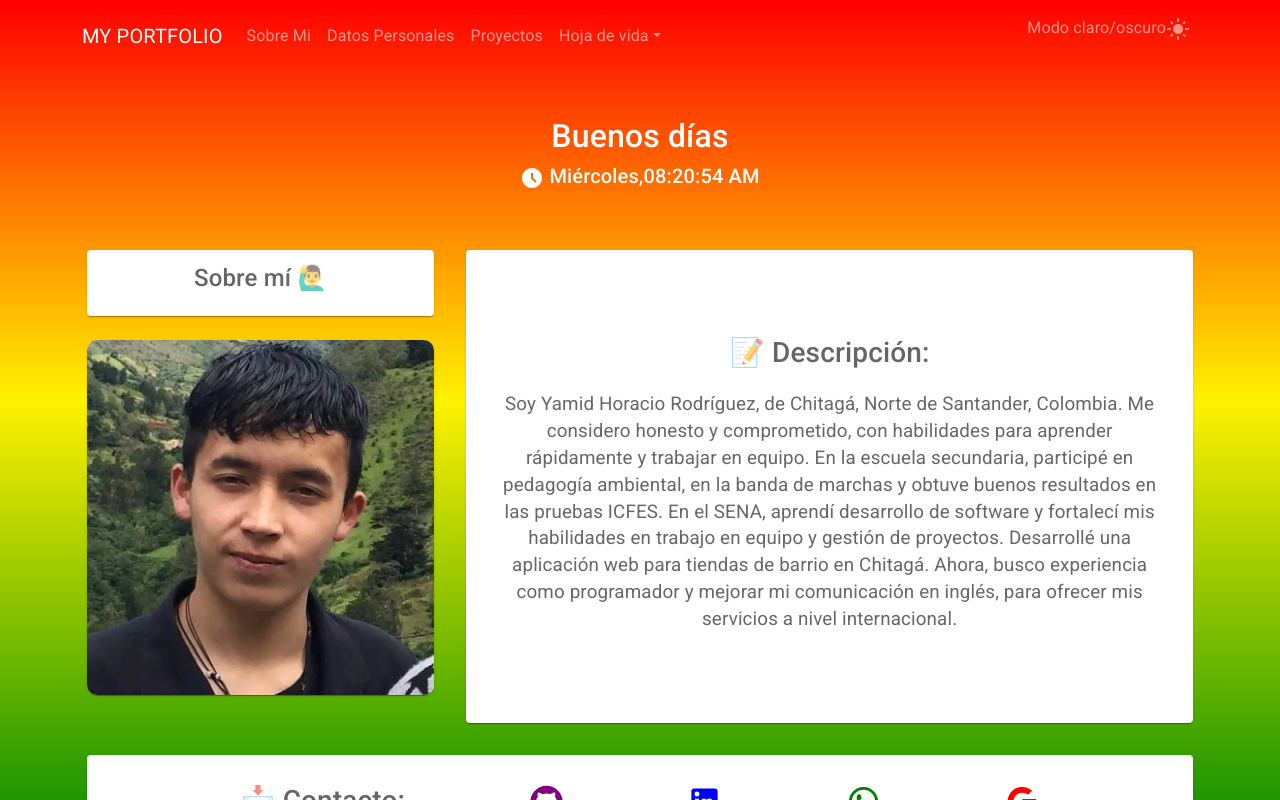
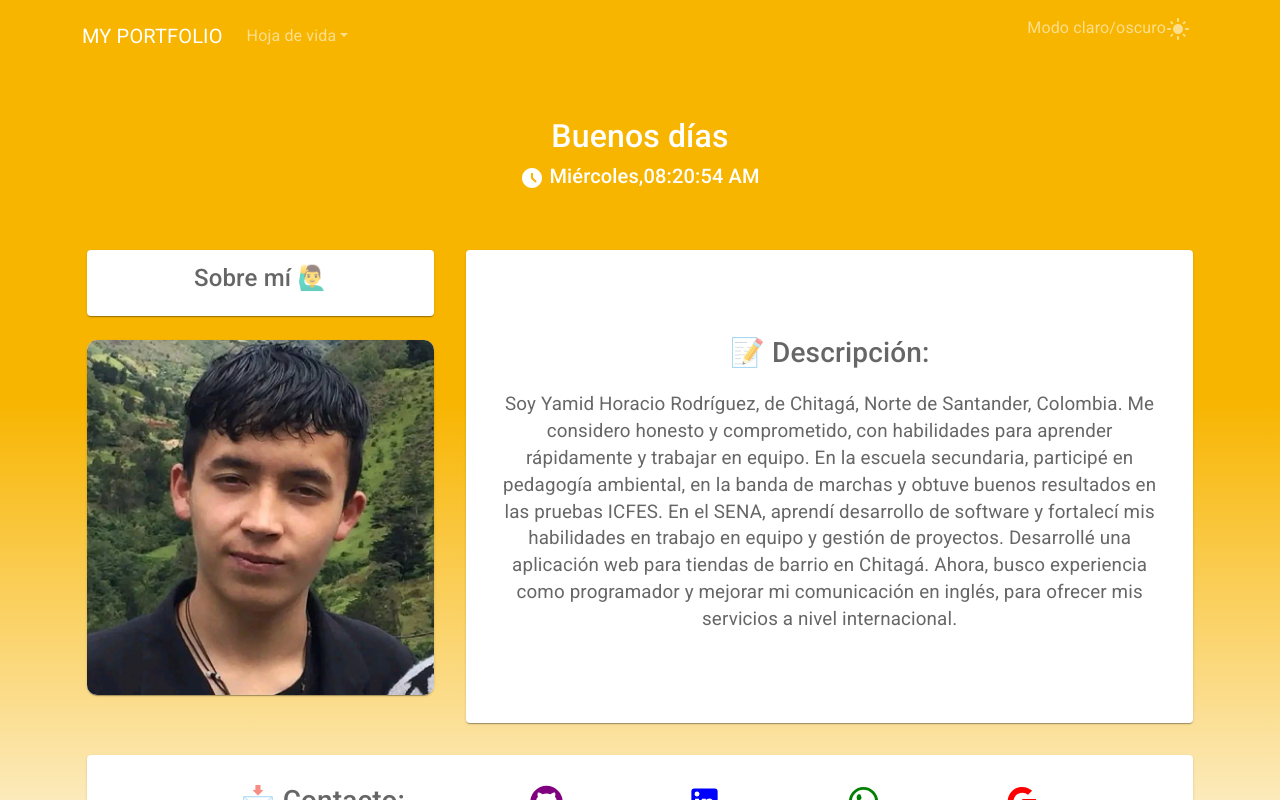
Before and after one commit to yamiddevofic/portfolio, a React (Vite) app in the folder portfolio/: page / in a window 1280 px wide. Built offline with nearby package versions, Linux system fonts and the light colour scheme; a web font is replaced by a local one.

Commit message:
Nuevos fondos

```diff
--- a/portfolio/public/js/script.js
+++ b/portfolio/public/js/script.js
@@ -4,19 +4,19 @@ function timeOfDay(){
     var color;
     //madrugada
     if (hora>=0 && hora<5){
-        color="linear-gradient(to bottom, #485563, #29323c)";
+        color="linear-gradient(to top,#fceabb,#060152,#111)";
     }
     //mañana
     else if(hora>4 && hora<12){
-        color="linear-gradient(to top, #1e9600, #fff200, #ff0000)";
+        color="linear-gradient(to top, #fceabb,#f8b500,#f8b500)";
     }
     //tarde
     if (hora>11 && hora<=17){
-        color = "linear-gradient(to right, #f83600 0%, #f9d423 100%)";
+        color = "linear-gradient(to top,#f3f3f3,#e7bd03,#e75703)";
     }
     //noche
     else if(hora>17){
-        color = "linear-gradient(-225deg, #231557 0%, #44107A 29%, #FF1361 67%, #FFF800 100%)"
+        color = "linear-gradient(to top,#fceabb,#2c015e,#140149)"
     }
     return color;
   }
--- a/portfolio/src/components/Navbar.jsx
+++ b/portfolio/src/components/Navbar.jsx
@@ -39,75 +39,8 @@ function CollapsibleExample() {
         <Navbar.Toggle aria-controls="responsive-navbar-nav" />
         <Navbar.Collapse id="responsive-navbar-nav">
           <Nav className="me-auto">
-          <Nav.Link href="#sobreMi" onClick={() => {
-            let cont = 0;
-            const sobreMi = document.querySelectorAll('.items.sobreMi');
-            const sobreMiArray = Array.from(sobreMi).reverse(); // Convertir NodeList a un array y luego invertirlo
 
-            sobreMiArray.forEach(sobreMi => {
-              const intervalo = setInterval(() => {
-                cont++;
-                console.log(cont);
-                if (cont > 1) {
-                  sobreMi.style.background = "#ffe100";
-                  sobreMi.style.color = "#202020";
-                  sobreMi.style.transition = "background-color .7s";
-                }
-                if (cont > 3) {
-                  sobreMi.style.background = "white";
-                  sobreMi.style.color = "#202020";
-                  sobreMi.style.transition = "background-color .7s";
-                  clearInterval(intervalo);
-                  console.log("¡Intervalo cerrado!");
-                }
-              }, 1000);
-            });
-          }}>Sobre Mi</Nav.Link>
 
-            <Nav.Link href="#datos" onClick={()=>{
-              const datos = document.getElementById('datos');
-              var cont = 0
-              const intervalo = setInterval(
-                () => {
-                  cont ++;
-                  console.log(cont);
-                  if (cont>1){
-                    datos.style.background = "#ffe100";
-                    datos.style.color = "#202020";
-                    datos.style.transition="background-color 1s";
-                  }
-                  if (cont>3){
-                    datos.style.background = "white";
-                    datos.style.color= "#202020";
-                    datos.style.transition="background-color 1s";
-                    clearInterval(intervalo);
-                    console.log("¡Intervalo cerrado!")
-                  }
-                },500
-              )
-            }}>Datos Personales</Nav.Link>
-            <Nav.Link href="#proyectos" onClick={()=>{
-              const proyectos = document.getElementById('proyectos');
-              var cont = 0
-              const intervalo = setInterval(
-                () => {
-                  cont ++;
-                  console.log(cont);
-                  if (cont>1){
-                    proyectos.style.background = "#ffe100";
-                    proyectos.style.color = "#202020";
-                    proyectos.style.transition="background-color 1s";
-                  }
-                  if (cont>3){
-                    proyectos.style.background = "white";
-                    proyectos.style.color= "#202020";
-                    proyectos.style.transition="background-color 1s";
-                    clearInterval(intervalo);
-                    console.log("¡Intervalo cerrado!")
-                  }
-                },500
-              )
-            }}>Proyectos</Nav.Link>
             <NavDropdown title="Hoja de vida" id="collapsible-nav-dropdown">
               <NavDropdown.Item href="#action/3.1">Action</NavDropdown.Item>
               <NavDropdown.Item href="#action/3.2">
@@ -121,7 +54,7 @@ function CollapsibleExample() {
             </NavDropdown>
           </Nav>
           <Nav>
-            <Nav.Link eventKey={2} href="#memes">
+            <Nav.Link eventKey={2} href="#oscuro">
               <div style={{display:'flex'}}>
                 <div style={{display:'inline-block'}}><p>Modo claro/oscuro </p></div>
                 <div style={{display:'inline-block'}} className="icon"><LightModeRoundedIcon onClick={cambiarModo} /></div>
--- a/portfolio/src/styles/App.css
+++ b/portfolio/src/styles/App.css
@@ -15,9 +15,9 @@
 
 .amor{
   color: #ff9c39;
-  color: #4acefe;
+  color: #013a4e;
   color: #202020;
   color: #e27509;
   color: #e27509;
-  color: #e27509;
+  color: #95fc98,#fceabb,#e7bd03,#e75703;
 }
```
